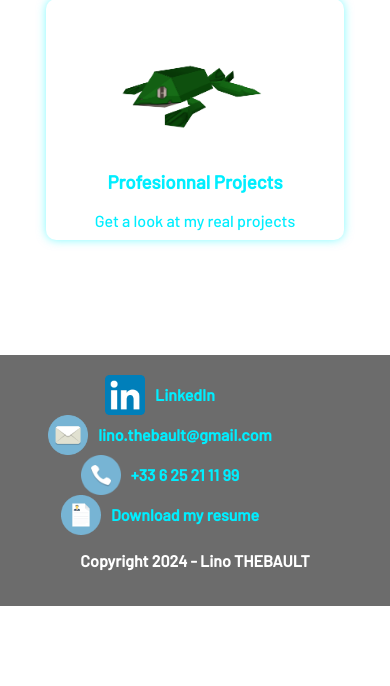
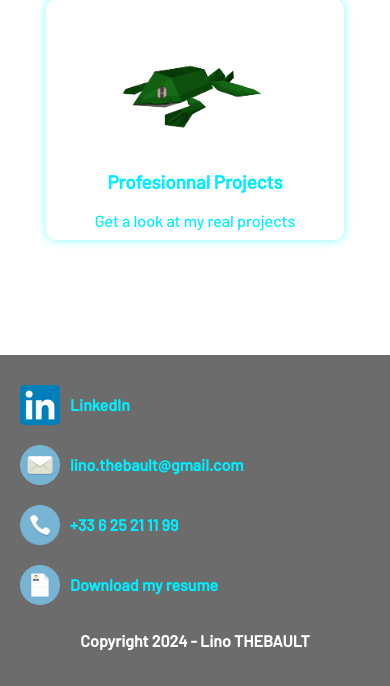
Before and after one commit to Tiruu/tiruu.github.io, a PHP site: page /index.html in a window 390 px wide. Shown: the part 1254-1940 px from the top of the page. Before the commit the page ends 1860 px from the top, so only its background shows below. Run offline with PHP 8.4, Linux system fonts and the light colour scheme.

Commit message:
Update index.css

```diff
--- a/index.css
+++ b/index.css
@@ -293,6 +293,11 @@ main {
         flex-direction: column; /* Stack elements vertically */
     }
 
+    .footer-links a{
+        justify-content:start;
+        margin:10px;
+    }
+
     .card, .image-mosaic img {
         width: 90%; /* Make cards and mosaic images take up more width on small screens */
         margin: 10px auto; /* Center cards with automatic horizontal margins */
```
